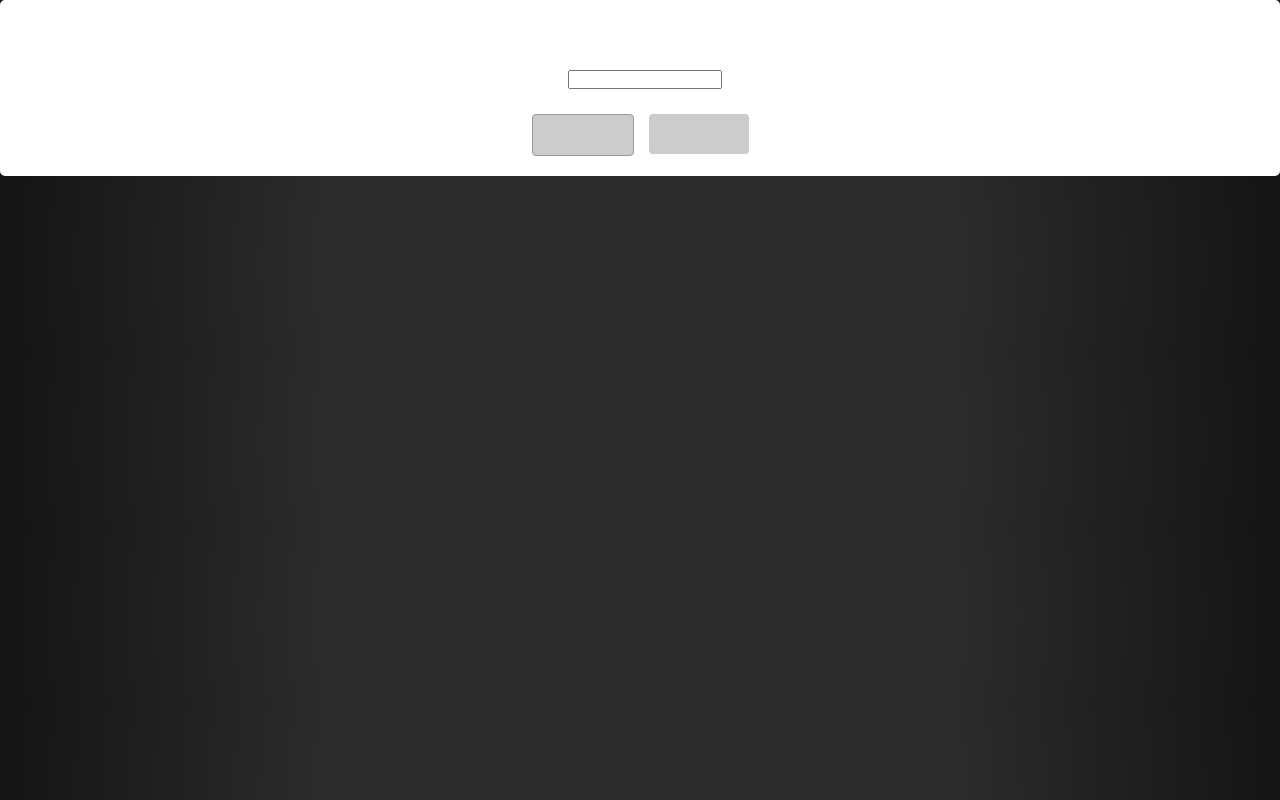
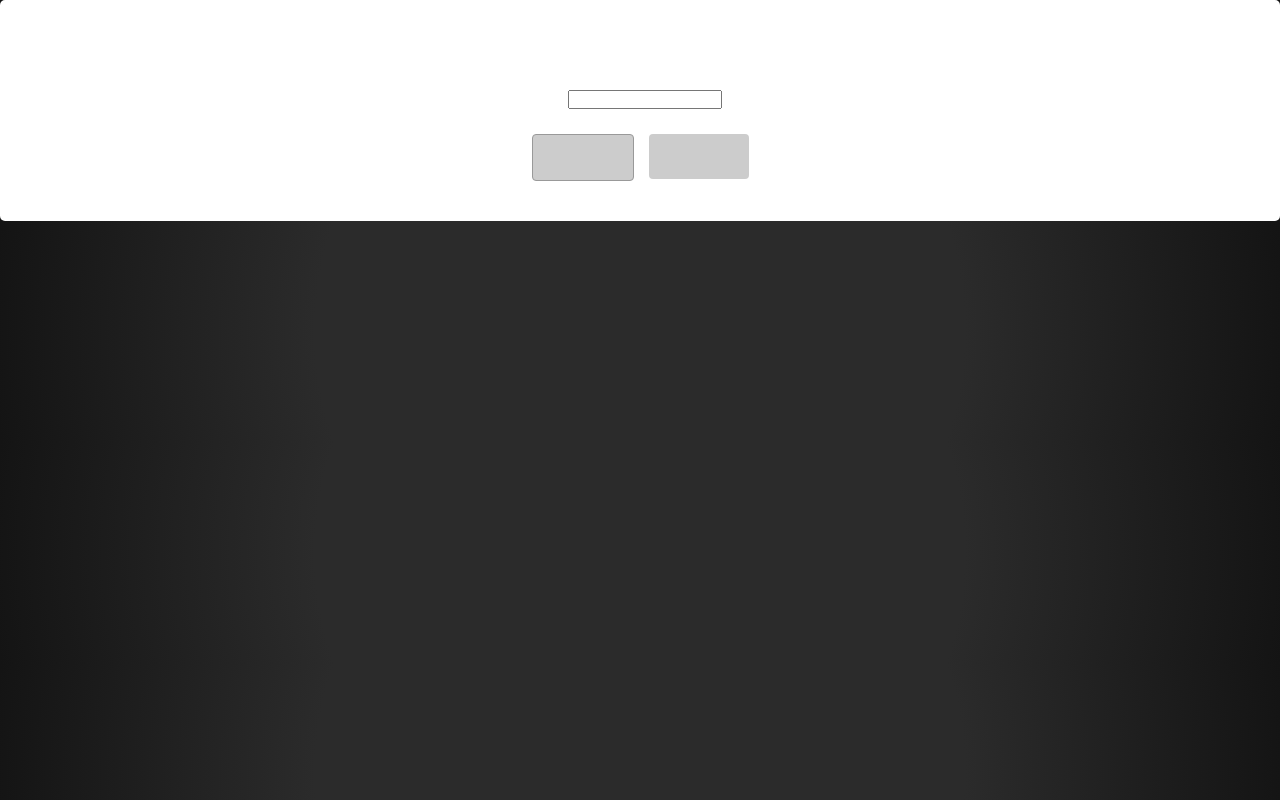
Before and after one commit to junbeomh/MemoryGame-FrontEnd, a plain HTML site: page summary.html in a window 1280 px wide. Drawn offline with Linux system fonts and the light colour scheme.

Commit message:
updated style

```diff
--- a/styles/style.css
+++ b/styles/style.css
@@ -173,7 +173,7 @@ body {
 
 .dialog-button {
     width: 100px;
-    height: 40px;
+    height: 45px;
     display: flex;
     justify-content: center;
     align-items: center;
@@ -197,7 +197,7 @@ body {
 
 .summary, .leaderboard, .welcome, .confirmModal {
     position: relative;
-    padding: 20px;
+    padding: 40px;
     background-color: white;
     display: flex;
     flex-direction: column;
@@ -207,6 +207,8 @@ body {
     flex-direction: column;
     transition: visibility 0s opacity 0.5s;
     border-radius: 5px;
+    letter-spacing: 1.5px;
+
 }
 
 .confirmModal.hide {
```
